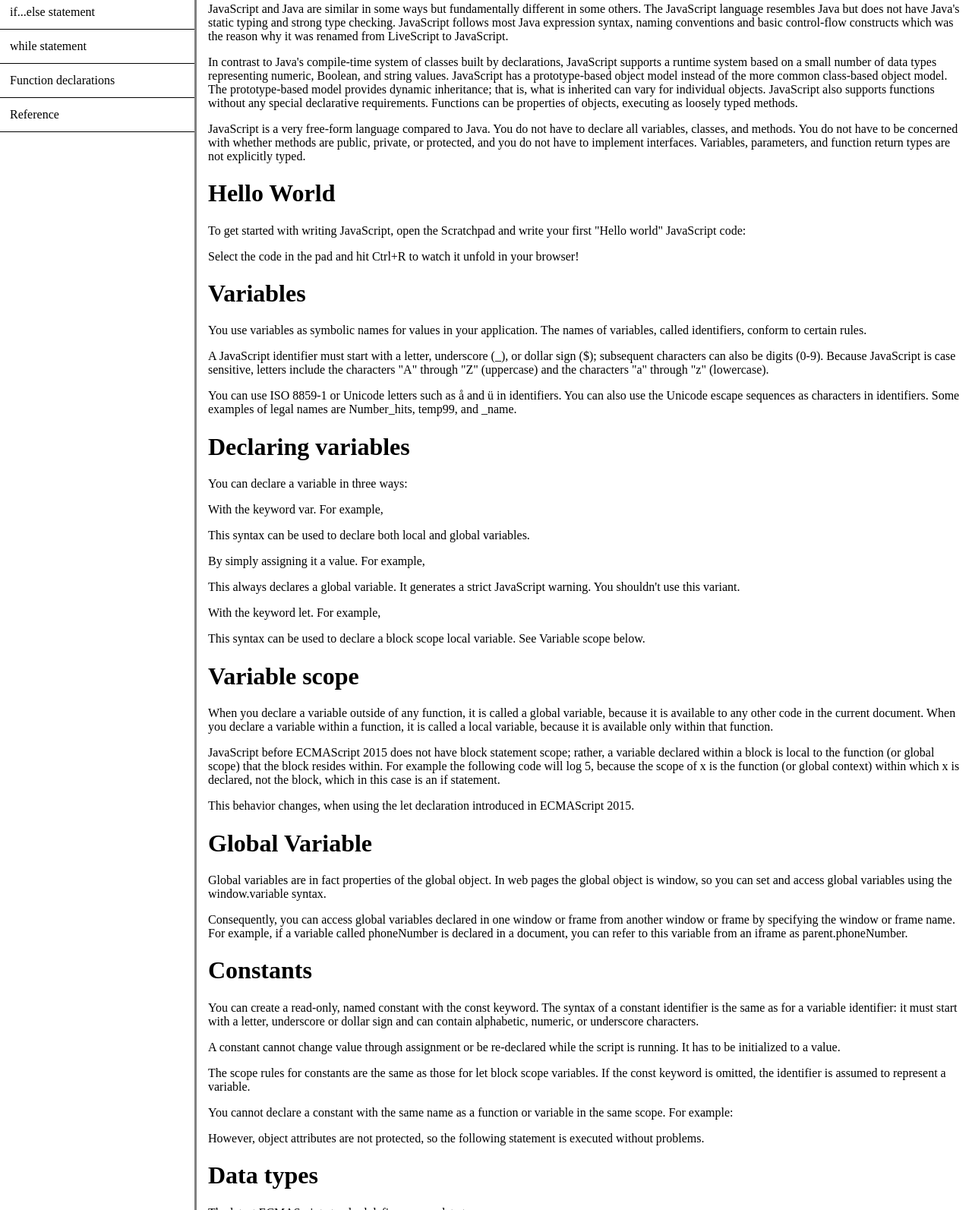
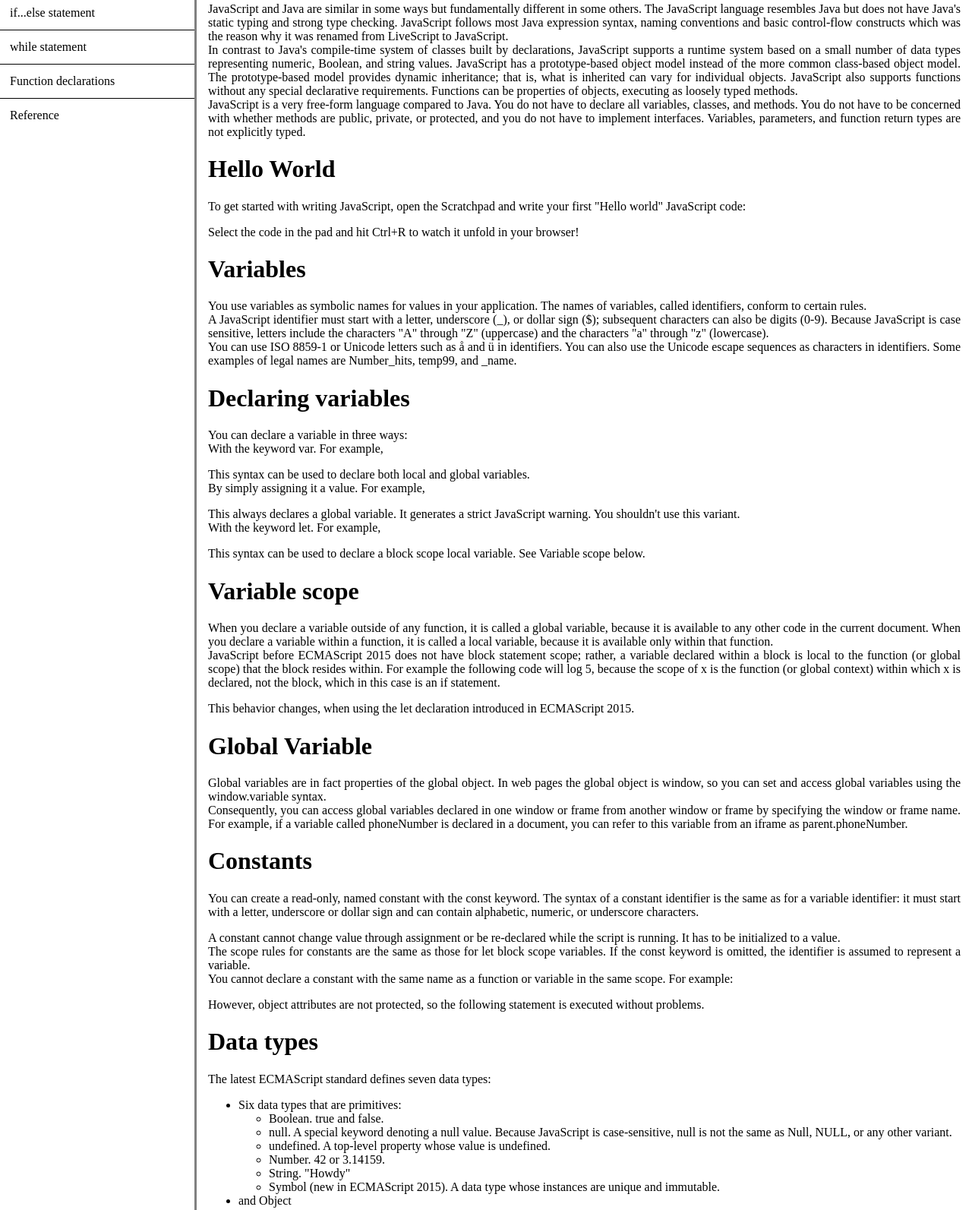
Before and after one commit to ismailhallirumuhammad/ismail-brian, a plain HTML site: page index.html in a window 1280 px wide. Shown: the part 536-2129 px from the top of the page at 76% size. Drawn offline with Linux system fonts and the light colour scheme.

Commit message:
ismail styles nav-bar and added some breaks and paragraph

```diff
--- a/index.html
+++ b/index.html
@@ -49,9 +49,9 @@
 
 
         <h1 id="javascript-and-java">JavaScript and Java</h1>
-        <p>JavaScript and Java are similar in some ways but fundamentally different in some others. The JavaScript language resembles Java but does not have Java's static typing and strong type checking. JavaScript follows most Java expression syntax, naming conventions and basic control-flow constructs which was the reason why it was renamed from LiveScript to JavaScript.</p>
-        <p>In contrast to Java's compile-time system of classes built by declarations, JavaScript supports a runtime system based on a small number of data types representing numeric, Boolean, and string values. JavaScript has a prototype-based object model instead of the more common class-based object model. The prototype-based model provides dynamic inheritance; that is, what is inherited can vary for individual objects. JavaScript also supports functions without any special declarative requirements. Functions can be properties of objects, executing as loosely typed methods.</p>
-        <p></p>JavaScript is a very free-form language compared to Java. You do not have to declare all variables, classes, and methods. You do not have to be concerned with whether methods are public, private, or protected, and you do not have to implement interfaces. Variables, parameters, and function return types are not explicitly typed.
+        <p>JavaScript and Java are similar in some ways but fundamentally different in some others. The JavaScript language resembles Java but does not have Java's static typing and strong type checking. JavaScript follows most Java expression syntax, naming conventions and basic control-flow constructs which was the reason why it was renamed from LiveScript to JavaScript.
+        <br>In contrast to Java's compile-time system of classes built by declarations, JavaScript supports a runtime system based on a small number of data types representing numeric, Boolean, and string values. JavaScript has a prototype-based object model instead of the more common class-based object model. The prototype-based model provides dynamic inheritance; that is, what is inherited can vary for individual objects. JavaScript also supports functions without any special declarative requirements. Functions can be properties of objects, executing as loosely typed methods.<br>
+        JavaScript is a very free-form language compared to Java. You do not have to declare all variables, classes, and methods. You do not have to be concerned with whether methods are public, private, or protected, and you do not have to implement interfaces. Variables, parameters, and function return types are not explicitly typed.</p>
 
 
         <h1 id="hello-world">Hello World</h1>
@@ -61,43 +61,43 @@
 
 
         <h1 id="variables">Variables</h1>
-        <p>You use variables as symbolic names for values in your application. The names of variables, called identifiers, conform to certain rules.</p>
-        <p>A JavaScript identifier must start with a letter, underscore (_), or dollar sign ($); subsequent characters can also be digits (0-9). Because JavaScript is case sensitive, letters include the characters "A" through "Z" (uppercase) and the characters "a" through "z" (lowercase).</p>
-        <p>You can use ISO 8859-1 or Unicode letters such as å and ü in identifiers. You can also use the Unicode escape sequences as characters in identifiers. Some examples of legal names are Number_hits, temp99, and _name.</p>
+        <p>You use variables as symbolic names for values in your application. The names of variables, called identifiers, conform to certain rules.
+        <br>A JavaScript identifier must start with a letter, underscore (_), or dollar sign ($); subsequent characters can also be digits (0-9). Because JavaScript is case sensitive, letters include the characters "A" through "Z" (uppercase) and the characters "a" through "z" (lowercase).
+        <br>You can use ISO 8859-1 or Unicode letters such as å and ü in identifiers. You can also use the Unicode escape sequences as characters in identifiers. Some examples of legal names are Number_hits, temp99, and _name.</p>
 
 
         <h1 id="declaring-variables">Declaring variables</h1>
-        <p>You can declare a variable in three ways:</p>
-        <p>With the keyword var. For example,</p>
+        <p>You can declare a variable in three ways:
+        <br>With the keyword var. For example,</p>
         <p></p>
-        <p>This syntax can be used to declare both local and global variables.</p>
-        <p>By simply assigning it a value. For example,</p>
+        <p>This syntax can be used to declare both local and global variables.
+        <br>By simply assigning it a value. For example,</p>
         <p></p>
-        <p>This always declares a global variable. It generates a strict JavaScript warning. You shouldn't use this variant.</p>
-        <p>With the keyword let. For example,</p>
+        <p>This always declares a global variable. It generates a strict JavaScript warning. You shouldn't use this variant.
+        <br>With the keyword let. For example,</p>
         <p></p>
         <p>This syntax can be used to declare a block scope local variable. See Variable scope below.</p>
 
 
         <h1 id="variable-scope">Variable scope</h1>
-        <p>When you declare a variable outside of any function, it is called a global variable, because it is available to any other code in the current document. When you declare a variable within a function, it is called a local variable, because it is available only within that function.</p>
-        <p>JavaScript before ECMAScript 2015 does not have block statement scope; rather, a variable declared within a block is local to the function (or global scope) that the block resides within. For example the following code will log 5, because the scope of x is the function (or global context) within which x is declared, not the block, which in this case is an if statement.</p>
+        <p>When you declare a variable outside of any function, it is called a global variable, because it is available to any other code in the current document. When you declare a variable within a function, it is called a local variable, because it is available only within that function.
+        <br>JavaScript before ECMAScript 2015 does not have block statement scope; rather, a variable declared within a block is local to the function (or global scope) that the block resides within. For example the following code will log 5, because the scope of x is the function (or global context) within which x is declared, not the block, which in this case is an if statement.</p>
         <p></p>
         <p>This behavior changes, when using the let declaration introduced in ECMAScript 2015.</p>
         <p></p>
 
 
         <h1 id="global-variable">Global Variable</h1>
-        <p>Global variables are in fact properties of the global object. In web pages the global object is window, so you can set and access global variables using the window.variable syntax.</p>
-        <p>Consequently, you can access global variables declared in one window or frame from another window or frame by specifying the window or frame name. For example, if a variable called phoneNumber is declared in a document, you can refer to this variable from an iframe as parent.phoneNumber.</p>
+        <p>Global variables are in fact properties of the global object. In web pages the global object is window, so you can set and access global variables using the window.variable syntax.
+        <br>Consequently, you can access global variables declared in one window or frame from another window or frame by specifying the window or frame name. For example, if a variable called phoneNumber is declared in a document, you can refer to this variable from an iframe as parent.phoneNumber.</p>
 
 
         <h1 id="constants">Constants</h1>
         <p>You can create a read-only, named constant with the const keyword. The syntax of a constant identifier is the same as for a variable identifier: it must start with a letter, underscore or dollar sign and can contain alphabetic, numeric, or underscore characters.</p>
         <p></p>
-        <p>A constant cannot change value through assignment or be re-declared while the script is running. It has to be initialized to a value.</p>
-        <p>The scope rules for constants are the same as those for let block scope variables. If the const keyword is omitted, the identifier is assumed to represent a variable.</p>
-        <p>You cannot declare a constant with the same name as a function or variable in the same scope. For example:</p>
+        <p>A constant cannot change value through assignment or be re-declared while the script is running. It has to be initialized to a value.
+        <br>The scope rules for constants are the same as those for let block scope variables. If the const keyword is omitted, the identifier is assumed to represent a variable.
+        <br>You cannot declare a constant with the same name as a function or variable in the same scope. For example:</p>
         <p></p>
         <p>However, object attributes are not protected, so the following statement is executed without problems.</p>
         <p></p>
@@ -125,8 +125,8 @@
         <h1 id="if...else-statemen">if...else statement</h1>
         <p>Use the if statement to execute a statement if a logical condition is true. Use the optional else clause to execute a statement if the condition is false. An if statement looks as follows:</p>
         <p></p>
-        <p>condition can be any expression that evaluates to true or false. See Boolean for an explanation of what evaluates to true and false. If condition evaluates to true, statement_1 is executed; otherwise, statement_2 is executed. statement_1 and statement_2 can be any statement, including further nested if statements.</p>
-        <p>You may also compound the statements using else if to have multiple conditions tested in sequence, as follows:</p>
+        <p>condition can be any expression that evaluates to true or false. See Boolean for an explanation of what evaluates to true and false. If condition evaluates to true, statement_1 is executed; otherwise, statement_2 is executed. statement_1 and statement_2 can be any statement, including further nested if statements.
+        <br>You may also compound the statements using else if to have multiple conditions tested in sequence, as follows:</p>
         <p></p>
         <p>In the case of multiple conditions only the first logical condition which evaluates to true will be executed. To execute multiple statements, group them within a block statement ({ ... }) . In general, it's good practice to always use block statements, especially when nesting if statements:</p>
         <p></p>
@@ -139,11 +139,11 @@
         <h1 id="while-statemen">while statement</h1>
         <p>A while statement executes its statements as long as a specified condition evaluates to true. A while statement looks as follows:</p>
         <p></p>
-        <p>If the condition becomes false, statement within the loop stops executing and control passes to the statement following the loop.</p>
-        <p>The condition test occurs before statement in the loop is executed. If the condition returns true, statement is executed and the condition is tested again. If the condition returns false, execution stops and control is passed to the statement following while.</p>
-        <p>To execute multiple statements, use a block statement ({ ... }) to group those statements.</p>
-        <p>Example:</p>
-        <p>The following while loop iterates as long as n is less than three:</p>
+        <p>If the condition becomes false, statement within the loop stops executing and control passes to the statement following the loop.
+        <br>The condition test occurs before statement in the loop is executed. If the condition returns true, statement is executed and the condition is tested again. If the condition returns false, execution stops and control is passed to the statement following while.
+        <br>To execute multiple statements, use a block statement ({ ... }) to group those statements.
+        <br>Example:
+        <br>The following while loop iterates as long as n is less than three:</p>
         <p></p>
         <p>With each iteration, the loop increments n and adds that value to x. Therefore, x and n take on the following values:</p>
 
--- a/style.css
+++ b/style.css
@@ -39,7 +39,7 @@ html, body {
 }
 
 li a {
-    border-bottom: 1px solid black;
+    border-top: 1px solid black;
 }
 
 .nav-bar ul li:last-child {
@@ -53,3 +53,7 @@ li a {
     padding: 15px;
     border-left: 3px solid grey;
 }
+
+p {
+    text-align: justify;
+}
```
